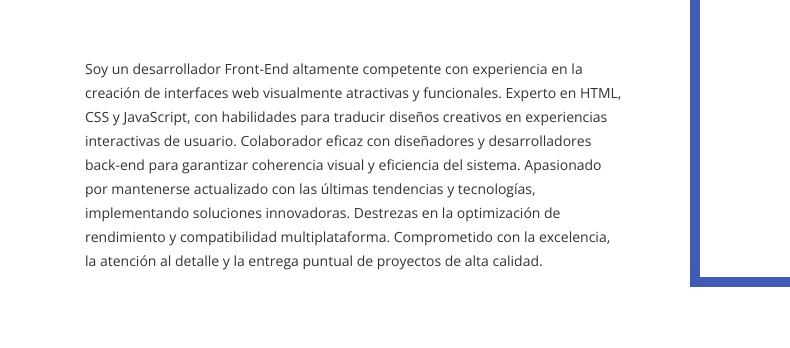
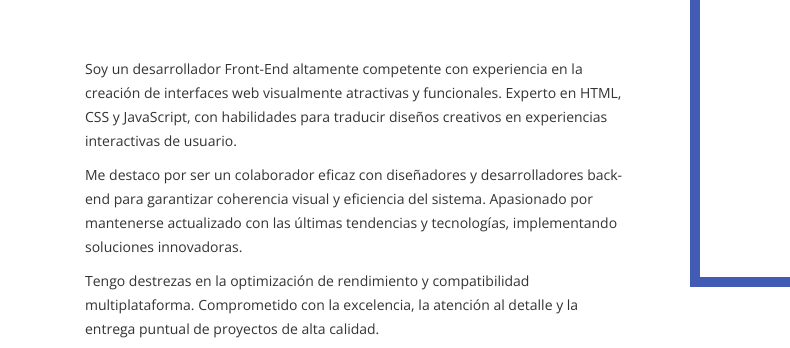
Before and after one commit to juanpvcoc/portfolio, a plain HTML site: page index.html in a window 1280 px wide. Shown: the part 1053-1401 px from the top of the page, 0-790 px from the left. Drawn offline with nearby package versions, Linux system fonts and the light colour scheme; files whose address does not match are found by name; a web font is replaced by a local one.

Commit message:
Actualización de descripción

```diff
--- a/index.html
+++ b/index.html
@@ -67,7 +67,9 @@
                 <h4>01</h4>
                 <h1 class="size-50">Conoce <br />Sobre mí</h1>
                 <div class="h-50"></div>
-                <p>Soy un desarrollador Front-End altamente competente con experiencia en la creación de interfaces web visualmente atractivas y funcionales. Experto en HTML, CSS y JavaScript, con habilidades para traducir diseños creativos en experiencias interactivas de usuario. Colaborador eficaz con diseñadores y desarrolladores back-end para garantizar coherencia visual y eficiencia del sistema. Apasionado por mantenerse actualizado con las últimas tendencias y tecnologías, implementando soluciones innovadoras. Destrezas en la optimización de rendimiento y compatibilidad multiplataforma. Comprometido con la excelencia, la atención al detalle y la entrega puntual de proyectos de alta calidad.</p>
+                <p>Soy un desarrollador Front-End altamente competente con experiencia en la creación de interfaces web visualmente atractivas y funcionales. Experto en HTML, CSS y JavaScript, con habilidades para traducir diseños creativos en experiencias interactivas de usuario.</p>
+                <p>Me destaco por ser un colaborador eficaz con diseñadores y desarrolladores back-end para garantizar coherencia visual y eficiencia del sistema. Apasionado por mantenerse actualizado con las últimas tendencias y tecnologías, implementando soluciones innovadoras.</p>
+                <p>Tengo destrezas en la optimización de rendimiento y compatibilidad multiplataforma. Comprometido con la excelencia, la atención al detalle y la entrega puntual de proyectos de alta calidad.</p>
                 <div class="h-50"></div>
             </div>
             <div class="col-md-6 about-img-div">
```
